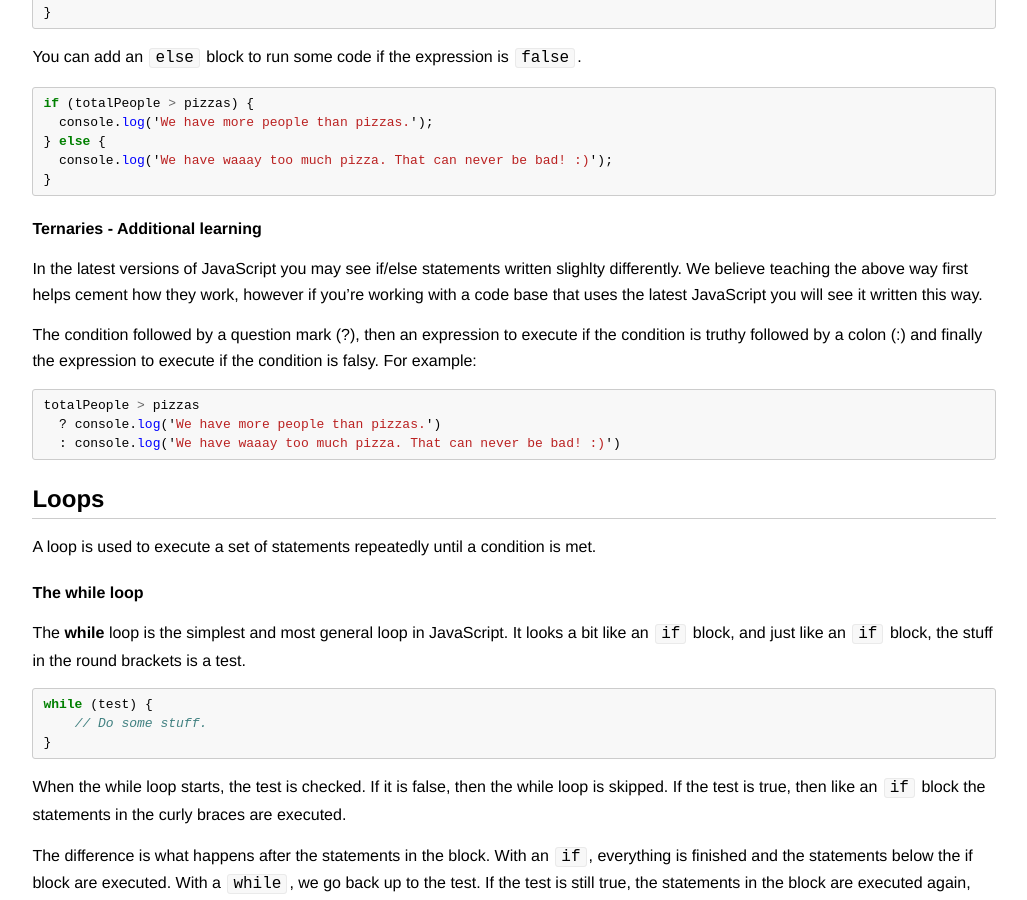
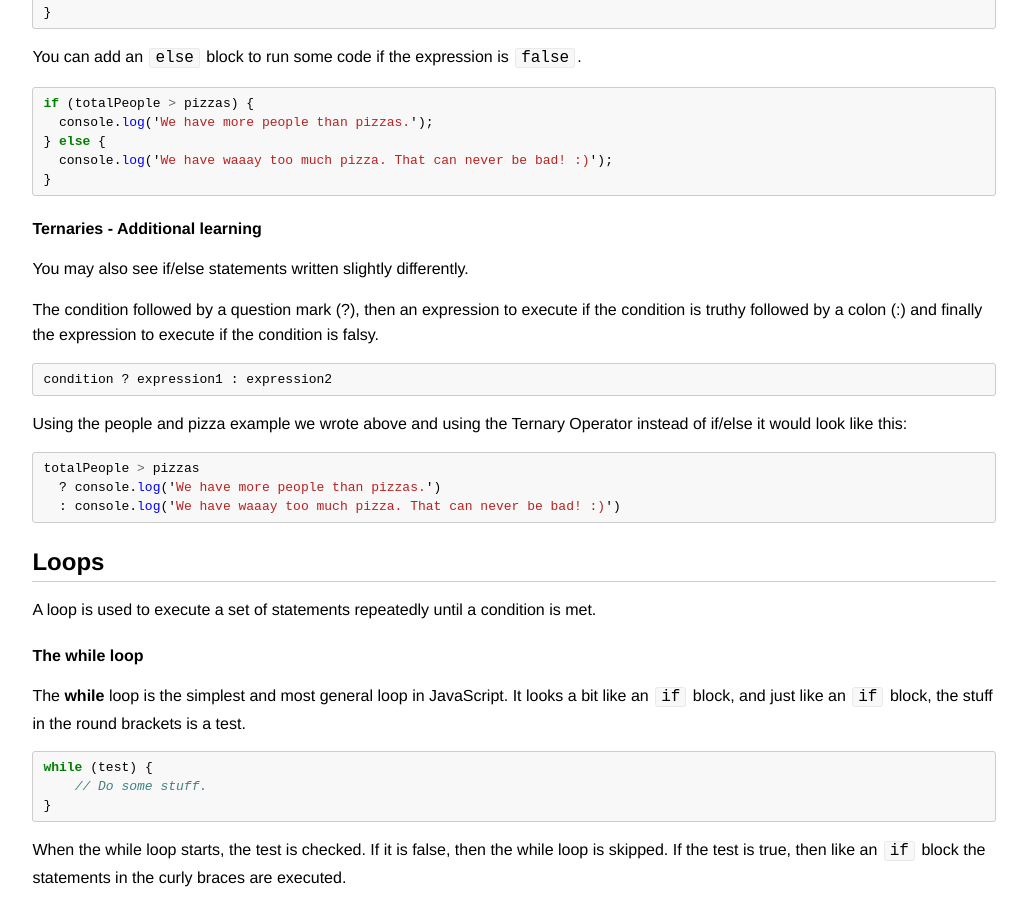
Before and after one commit to codebar/tutorials, a Jekyll site: the page built from js/lesson2/tutorial.md, in a window 1280 px wide and 900 px high, scrolled down 3797 px. Shown: the whole window, without its empty margins (126-1153 px from the left). Built offline with Jekyll 4.4.1, drawn with Linux system fonts in a browser that asks for light colours; some of the changed text lies outside the part shown.

Commit message:
kriszta feedback

````diff
--- a/js/lesson2/tutorial.md
+++ b/js/lesson2/tutorial.md
@@ -137,8 +137,7 @@ console.log('Apples and oranges are different: ' + notEqual);
 ```
 
 > You may also see `==` and `!=`, these are similar but have some quirks so it's generally recommended to avoid them.
-> You can simply use `===` and `!==` and they will
-> always do what you expect.
+> It is safer to use `===` and `!==` as they will always do what you expect.
 
 The `>` and `<` operators are "greater than" and "less than". You can
 use them to tell which of two numbers is bigger.
@@ -210,9 +209,15 @@ if (totalPeople > pizzas) {
 
 #### Ternaries - Additional learning
 
-In the latest versions of JavaScript you may see if/else statements written slighlty differently. We believe teaching the above way first helps cement how they work, however if you're working with a code base that uses the latest JavaScript you will see it written this way.
+You may also see if/else statements written slightly differently.
 
-The condition followed by a question mark (?), then an expression to execute if the condition is truthy followed by a colon (:) and finally the expression to execute if the condition is falsy. For example:
+The condition followed by a question mark (?), then an expression to execute if the condition is truthy followed by a colon (:) and finally the expression to execute if the condition is falsy.
+
+```js
+condition ? expression1 : expression2
+```
+
+Using the people and pizza example we wrote above and using the Ternary Operator instead of if/else it would look like this:
 
 ```js
 totalPeople > pizzas
@@ -319,7 +324,7 @@ To retrieve an item from the array, we use **square bracket notation**
 
 To get the first item `animals[0]`, the second `animals[1]` etc.
 
-> Create an array that includes 5 names and then access the 3rd item in the array? (don't forget to access the third item in the array you won't be doing [3])
+> Create an array that includes 5 names and then access the 3rd item in the array. (don't forget to access the third item in the array you won't be doing [3])
 
 ### Properties -  `length`
 
````
Also changed, not shown: other parts of js/lesson2/tutorial.md (+2 -2 lines).
